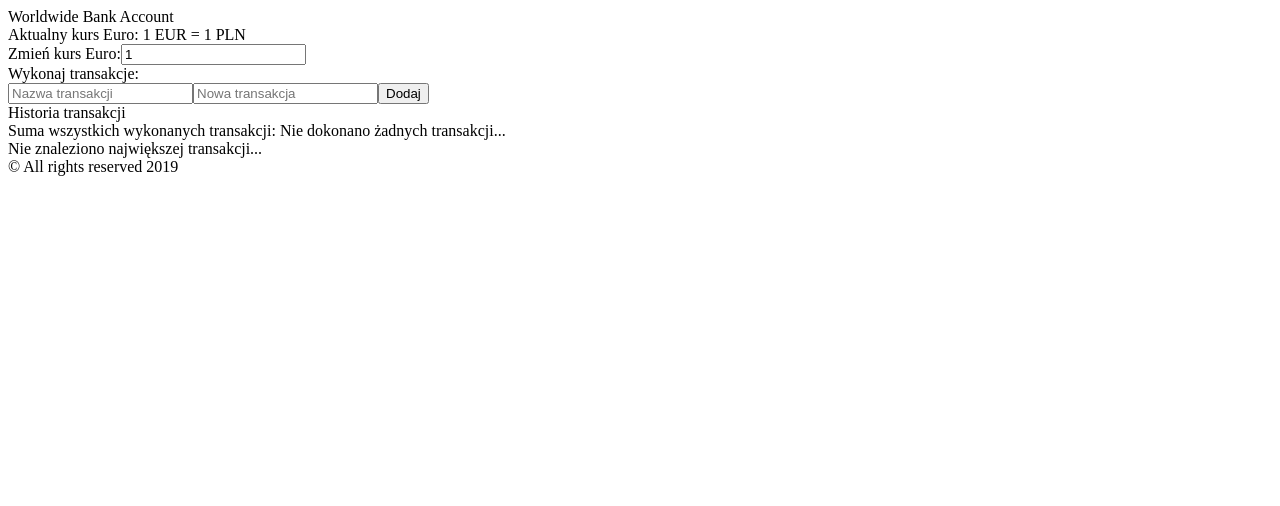
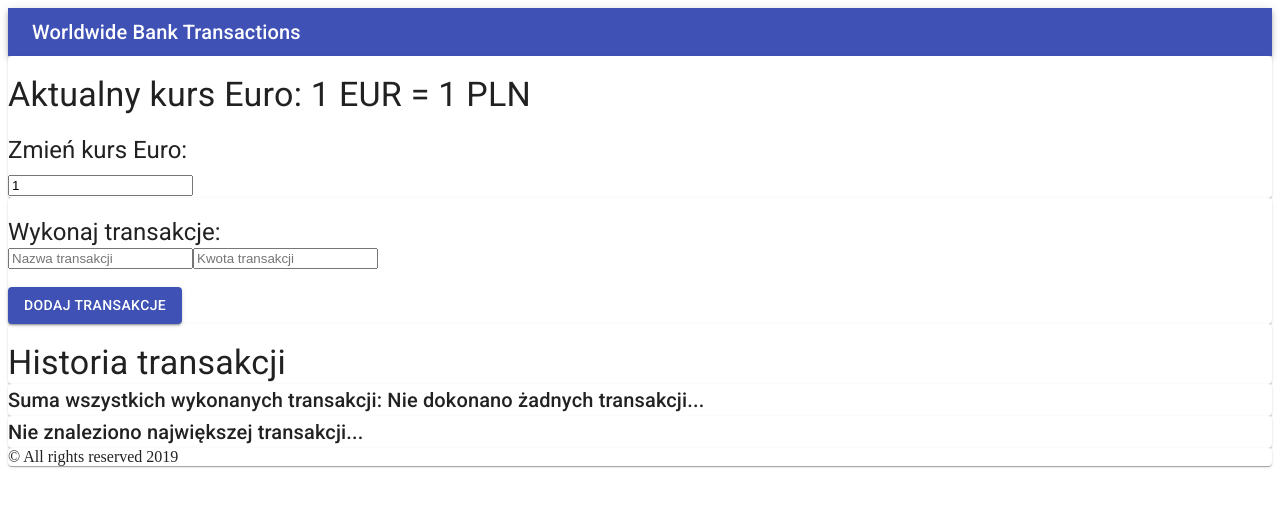
Before and after one commit to lukaszkania/Worldwide-Bank, a React (Create React App) app: page / in a window 1280 px wide. Shown: the top 506 px of the page. Built offline with nearby package versions, Linux system fonts and the light colour scheme.

Commit message:
Improve app look

```diff
--- a/public/index.html
+++ b/public/index.html
@@ -25,6 +25,7 @@
       Learn how to configure a non-root public URL by running `npm run build`.
     -->
     <title>Worldwide bank</title>
+    <link rel="stylesheet" href="https://fonts.googleapis.com/css?family=Roboto:300,400,500,700&display=swap" />
   </head>
   <body>
     <noscript>You need to enable JavaScript to run this app.</noscript>
--- a/src/App.js
+++ b/src/App.js
@@ -6,13 +6,15 @@ import AddTransaction from './components/AddTransaction/AddTransaction';
 import HistoryOfTransactions from './components/HistoryOfTransactions/HistoryOfTransactions';
 import BiggestTransaction from './components/BiggestTransaction/BiggestTransaction';
 import SumOfTransactions from './components/SumOfTransactions/SumOfTransactions';
+import AppBar from './components/material-ui/AppBar';
+import Paper from '@material-ui/core/Paper';
 
 function App() {
   return (
     <Provider store={store}>
       <div className="App">
 <header>
-Worldwide Bank Account
+<AppBar />
 </header>
 <section>
   <CurrencyConverter />
@@ -24,7 +26,9 @@ Worldwide Bank Account
   <BiggestTransaction />
 </section>
 <footer>
+  <Paper>
 &copy; All rights reserved 2019
+</Paper>
 </footer>
       </div>
     </Provider>
--- a/src/components/AddTransaction/AddTransaction.js
+++ b/src/components/AddTransaction/AddTransaction.js
@@ -1,6 +1,9 @@
 import React, { Component } from 'react';
 import {connect} from 'react-redux';
 import { ADD_NEW_TRANSACTION_SUCCESS } from '../../constants/ACTION_TYPES';
+import Paper from '@material-ui/core/Paper';
+import Typography from '@material-ui/core/Typography';
+import Button from '@material-ui/core/Button';
 
 class AddTransaction extends Component {
     state = {
@@ -37,15 +40,23 @@ class AddTransaction extends Component {
 
     render() {
         return (
-            <div>
+
+            <Paper>
+                <br/>
+                <Typography variant="h5" component="h1">
                 Wykonaj transakcje:
+                </Typography>
                 <form onSubmit={this.onSubmit}>
                     <input onChange={this.onChange} name="newTransactionTitle" type="text" placeholder="Nazwa transakcji" required></input>
-                    <input onChange={this.onChange} name="valueOfNewTransaction" type="number" min="0.01" step="0.01" value={this.props.exchangeValueRate} placeholder="Nowa transakcja" required></input>
-                    <button type="submit">Dodaj</button>
+                    <input onChange={this.onChange} name="valueOfNewTransaction" type="number" min="0.01" step="0.01" value={this.props.exchangeValueRate} placeholder="Kwota transakcji" required></input>
+                    <br/>
+                    <br/>
+                    <Button type="submit" variant="contained" color="primary" >
+                        Dodaj transakcje
+                    </Button>
                 </form>
+            </Paper>
 
-            </div>
          );
     }
 }
--- a/src/components/BiggestTransaction/BiggestTransaction.js
+++ b/src/components/BiggestTransaction/BiggestTransaction.js
@@ -2,6 +2,8 @@ import React, { Component } from 'react';
 import {connect} from "react-redux";
 import { GET_THE_BIGGEST_TRANSACTION } from '../../constants/ACTION_TYPES';
 import { NO_TRANSACTIONS_WERE_MADE } from '../../constants/VARIABLES';
+import Paper from '@material-ui/core/Paper';
+import Typography from '@material-ui/core/Typography';
 
 class BiggestTransaction extends Component {
     // Update biggestTransaction variable if value of new transaction that was added is bigger than actual
@@ -26,17 +28,21 @@ class BiggestTransaction extends Component {
         // Our main component which can change when new transactions will be added or the old ones will be removed
         let MainBiggestTransactionComponentt = this.props.historyOfAllTransactions.length > 0 ? (
 
-            <div>
-                Największa transakcja:
-                Nr transakcji: {this.props.biggestTransaction.transactionId}
-                Tytuł transakcji: {this.props.biggestTransaction.newTransactionTitle}
-                Kwota transakcji: {this.props.biggestTransaction.valueOfNewTransaction} EURO
-                Kwota transakcji: {this.changeFromEuroToPln(this.props.biggestTransaction.valueOfNewTransaction)} PLN
-            </div>
+            <Paper>
+                <Typography variant="h6" component="h5">
+                Największa transakcja: <br/>
+                Nr transakcji: {this.props.biggestTransaction.transactionId}<br/>
+                Tytuł transakcji: {this.props.biggestTransaction.newTransactionTitle}<br/>
+                Kwota transakcji: {this.props.biggestTransaction.valueOfNewTransaction} EURO<br/>
+                Kwota transakcji: {this.changeFromEuroToPln(this.props.biggestTransaction.valueOfNewTransaction)} PLN<br/>
+                </Typography>
+            </Paper>
         ) : (
-            <div>
+            <Paper>
+            <Typography variant="h6" component="h5">
             Nie znaleziono największej transakcji...
-            </div>
+            </Typography>
+            </Paper>
         )
 
         return (
--- a/src/components/CurrencyConverter/CurrencyConverter.js
+++ b/src/components/CurrencyConverter/CurrencyConverter.js
@@ -1,6 +1,8 @@
 import React, { Component } from 'react';
 import {connect} from 'react-redux';
 import { CHANGE_EXCHANGE_VALUE_RATE } from '../../constants/ACTION_TYPES';
+import Paper from '@material-ui/core/Paper';
+import Typography from '@material-ui/core/Typography';
 
 class CurrencyConverter extends Component {
 
@@ -12,18 +14,18 @@ class CurrencyConverter extends Component {
 
     render() {
         return (
-            <div>
-                <div>
-                    Aktualny kurs Euro: 1 EUR = {this.props.exchangeValueRate} PLN
-                </div>
-                <div>
-                    <form>
-                        Zmień kurs Euro:
+                <Paper>
+                    <br/>
+                <Typography variant="h4" component="h2">
+                Aktualny kurs Euro: 1 EUR = {this.props.exchangeValueRate} PLN
+                </Typography>
+                <br/>
+                <Typography variant="h5" component="h1">
+                Zmień kurs Euro:
+                <br/>
                         <input onChange={this.changeExchangeValue} type="number" name="newExchangeValueRate" min="0.01" step="0.01" defaultValue={this.props.exchangeValueRate} required></input>
-                    </form>
-                </div>
-
-            </div>
+                </Typography>
+                </Paper>
          );
     }
 }
--- a/src/components/HistoryOfTransactions/HistoryOfTransactions.js
+++ b/src/components/HistoryOfTransactions/HistoryOfTransactions.js
@@ -1,6 +1,8 @@
 import React, { Component } from 'react';
 import {connect} from 'react-redux';
 import { DELETE_TRANSACTION_SUCCESS } from '../../constants/ACTION_TYPES';
+import Paper from '@material-ui/core/Paper';
+import Typography from '@material-ui/core/Typography';
 
 class HistoryOfTransactions extends Component {
     // Handling button click and removing transaction
@@ -28,21 +30,24 @@ class HistoryOfTransactions extends Component {
 
     render() {
         return (
-            <div>
+            <Paper>
+                <br/>
+                <Typography variant="h4" component="h2">
                 Historia transakcji
+                </Typography>
                 {/* DISPLAYING ALL TRANSACTIONS THAT WERE MADE */}
                 {this.props.historyOfAllTransactions.sort(this.sortArrayByTransactionId).map(transaction => {
                     return (
-                    <div key={transaction.transactionId}>
+                    <Typography key={transaction.transactionId} variant="h6" component="h5">
                     Nr transakcji: {transaction.transactionId} <br></br>
                     Tytuł: {transaction.newTransactionTitle} <br></br>
-                    Kwota: {transaction.valueOfNewTransaction} EURO <br></br>
-                    Kwota: {this.changeFromEuroToPln(transaction.valueOfNewTransaction)} PLN <br></br>
-                    <button value={transaction.transactionId} onClick={this.deleteTransaction}>Usuń transakcje</button>
-                    </div>
+                    Kwota w euro: {transaction.valueOfNewTransaction} EURO <br></br>
+                    Kwota w zł: {this.changeFromEuroToPln(transaction.valueOfNewTransaction)} PLN <br></br>
+                    <button type="submit" value={transaction.transactionId} onClick={this.deleteTransaction}>Usuń transakcje</button>
+                    </Typography>
                     )
                 })}
-            </div>
+            </Paper>
          );
     }
 }
--- a/src/components/SumOfTransactions/SumOfTransactions.js
+++ b/src/components/SumOfTransactions/SumOfTransactions.js
@@ -2,6 +2,8 @@ import React, { Component } from 'react';
 import {connect} from 'react-redux';
 import { GET_SUM_OF_TRANSACTIONS } from '../../constants/ACTION_TYPES';
 import { NO_TRANSACTIONS_WERE_MADE } from '../../constants/VARIABLES';
+import Paper from '@material-ui/core/Paper';
+import Typography from '@material-ui/core/Typography';
 
 class SumOfTransactions extends Component {
     // Updating sum of all transactions after any change of array of all transactions
@@ -18,7 +20,8 @@ class SumOfTransactions extends Component {
     }
     render() {
         return (
-            <div>
+            <Paper>
+                <Typography variant="h6" component="h5">
                 {this.props.sumOfAllTransactions === 0 ? (
                 <div>
                     {NO_TRANSACTIONS_WERE_MADE}
@@ -27,7 +30,8 @@ class SumOfTransactions extends Component {
                 <div>
                     Suma wszystkich wykonanych transakcji: {this.props.sumOfAllTransactions}
                 </div>)}
-            </div>
+                </Typography>
+                </Paper>
          );
     }
 }
--- /dev/null
+++ b/src/components/material-ui/AppBar.js
@@ -0,0 +1,30 @@
+import React from 'react';
+import { makeStyles } from '@material-ui/core/styles';
+import AppBar from '@material-ui/core/AppBar';
+import Toolbar from '@material-ui/core/Toolbar';
+import Typography from '@material-ui/core/Typography';
+
+const useStyles = makeStyles(theme => ({
+  root: {
+    flexGrow: 1,
+  },
+  menuButton: {
+    marginRight: theme.spacing(2),
+  },
+}));
+
+export default function DenseAppBar() {
+  const classes = useStyles();
+
+  return (
+    <div className={classes.root}>
+      <AppBar position="static">
+        <Toolbar variant="dense">
+          <Typography variant="h6" color="inherit">
+            Worldwide Bank Transactions
+          </Typography>
+        </Toolbar>
+      </AppBar>
+    </div>
+  );
+}
```
